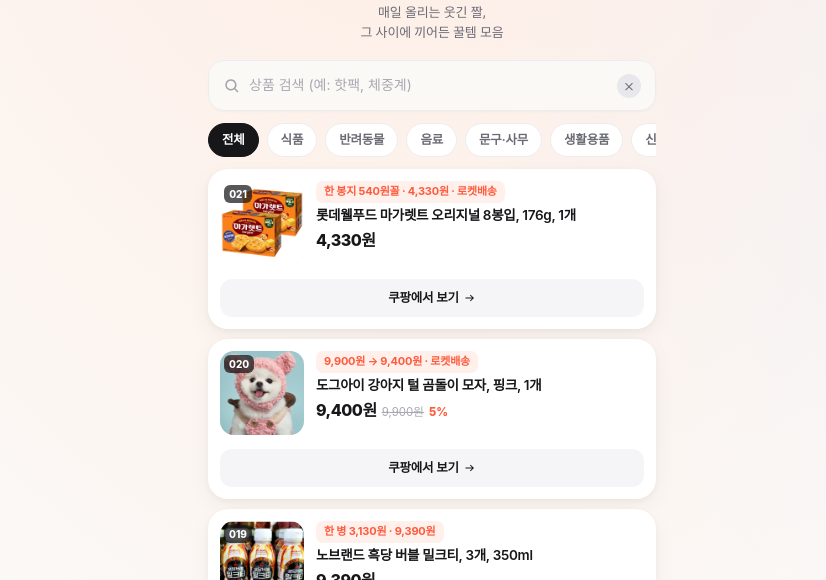
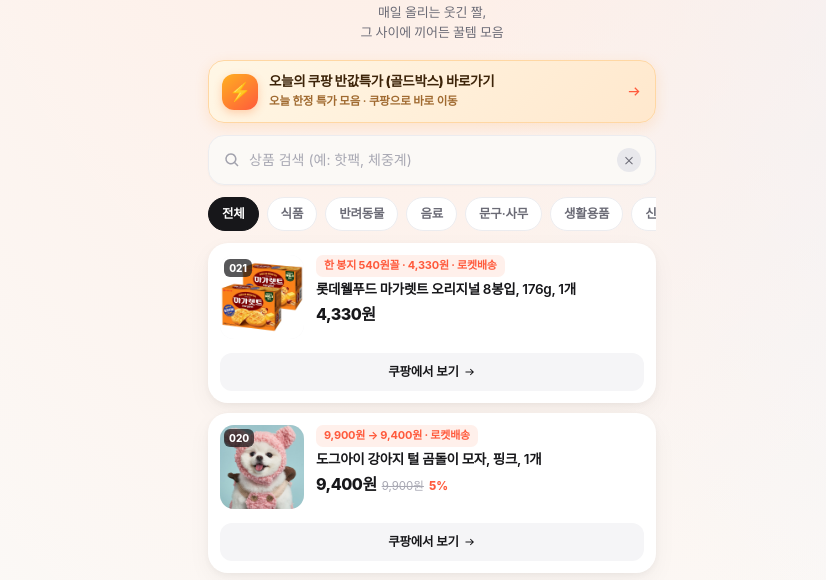
Before and after one commit to anchirong9-arch/shop-links, a plain HTML site: page index.html in a window 1280 px wide. Shown: the part 163-743 px from the top of the page, without its empty margins (208-1034 px from the left). Drawn offline with Linux system fonts and the light colour scheme.

Commit message:
상단에 쿠팡 골드박스 바로가기 배너 추가 (subId=anchishoplinks)

```diff
--- a/index.html
+++ b/index.html
@@ -21,6 +21,15 @@
     <h1>짤 &amp; 꿀템</h1>
     <p class="tagline">매일 올리는 웃긴 짤,<br>그 사이에 끼어든 꿀템 모음</p>
   </header>
+
+  <a class="goldbox" href="https://link.coupang.com/a/iSCK0qDf3c" target="_blank" rel="noopener noreferrer">
+    <span class="goldbox-ico" aria-hidden="true">⚡</span>
+    <span class="goldbox-body">
+      <span class="goldbox-title">오늘의 쿠팡 반값특가 (골드박스) 바로가기</span>
+      <span class="goldbox-sub">오늘 한정 특가 모음 · 쿠팡으로 바로 이동</span>
+    </span>
+    <span class="goldbox-arrow" aria-hidden="true"><svg viewBox="0 0 24 24"><path d="M13.2 5.3 11.8 6.7l4.3 4.3H3v2h13.1l-4.3 4.3 1.4 1.4L20 12z"/></svg></span>
+  </a>
 
   <div class="searchbar" role="search">
     <svg class="ico" viewBox="0 0 24 24" aria-hidden="true"><path d="M10.5 3a7.5 7.5 0 0 1 5.964 12.05l4.243 4.243-1.414 1.414-4.243-4.243A7.5 7.5 0 1 1 10.5 3Zm0 2a5.5 5.5 0 1 0 0 11 5.5 5.5 0 0 0 0-11Z"/></svg>
--- a/styles.css
+++ b/styles.css
@@ -49,6 +49,34 @@ body{
 .avatar span{font-size:34px;line-height:1;transform:translateY(-1px)}
 .hero h1{margin:0;font-size:21px;font-weight:800;letter-spacing:-.4px}
 .tagline{margin:6px 0 0;font-size:13px;color:var(--sub);line-height:1.5;letter-spacing:-.2px}
+
+/* ── 골드박스 배너 ── */
+.goldbox{
+  display:flex;align-items:center;gap:11px;
+  margin:0 0 12px;padding:12px 13px;
+  background:linear-gradient(135deg,#fff7e6 0%,#ffe8cd 100%);
+  border:1px solid #ffd7a3;
+  border-radius:16px;
+  box-shadow:0 4px 14px rgba(255,150,40,.16);
+  text-decoration:none;color:inherit;
+  transition:transform .12s ease, box-shadow .12s ease;
+}
+.goldbox:active{transform:scale(.985);box-shadow:0 2px 8px rgba(255,150,40,.14)}
+.goldbox:hover{border-color:#ffc27a}
+.goldbox-ico{
+  flex:none;width:36px;height:36px;border-radius:12px;
+  display:grid;place-items:center;font-size:18px;line-height:1;
+  background:linear-gradient(140deg,#ffb020 0%,#ff5a3c 100%);
+  box-shadow:0 3px 8px rgba(255,120,40,.3);
+}
+.goldbox-body{flex:1;min-width:0;display:flex;flex-direction:column;gap:2px}
+.goldbox-title{
+  font-size:13.5px;font-weight:800;letter-spacing:-.35px;line-height:1.3;
+  color:#3d2409;
+}
+.goldbox-sub{font-size:11.5px;font-weight:600;letter-spacing:-.2px;color:#a06a30}
+.goldbox-arrow{flex:none;width:15px;height:15px;color:var(--brand)}
+.goldbox-arrow svg{display:block;width:100%;height:100%;fill:currentColor}
 
 /* ── 검색 ── */
 .searchbar{
@@ -192,4 +220,12 @@ footer{margin-top:26px;text-align:center}
   .thumb{background:#22222a}
   .cta{background:#26262f}
   .disclosure{background:#1e1e25;color:#a8a8b4}
+  .goldbox{
+    background:linear-gradient(135deg,#2c2417 0%,#2a1d18 100%);
+    border-color:#4a3a24;
+    box-shadow:0 4px 14px rgba(0,0,0,.35);
+  }
+  .goldbox:hover{border-color:#6b5433}
+  .goldbox-title{color:#ffe6bd}
+  .goldbox-sub{color:#c8a273}
 }
```
Also changed, not shown: 1 other file.
